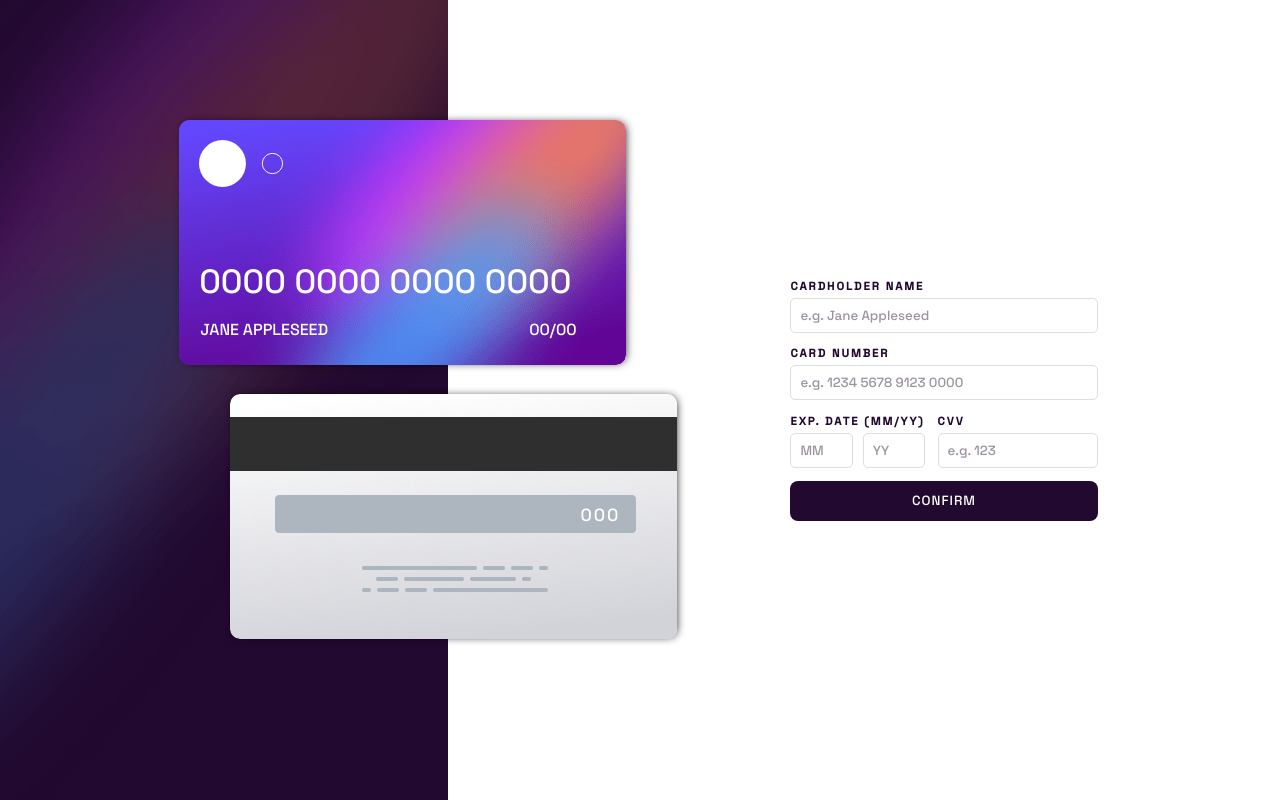
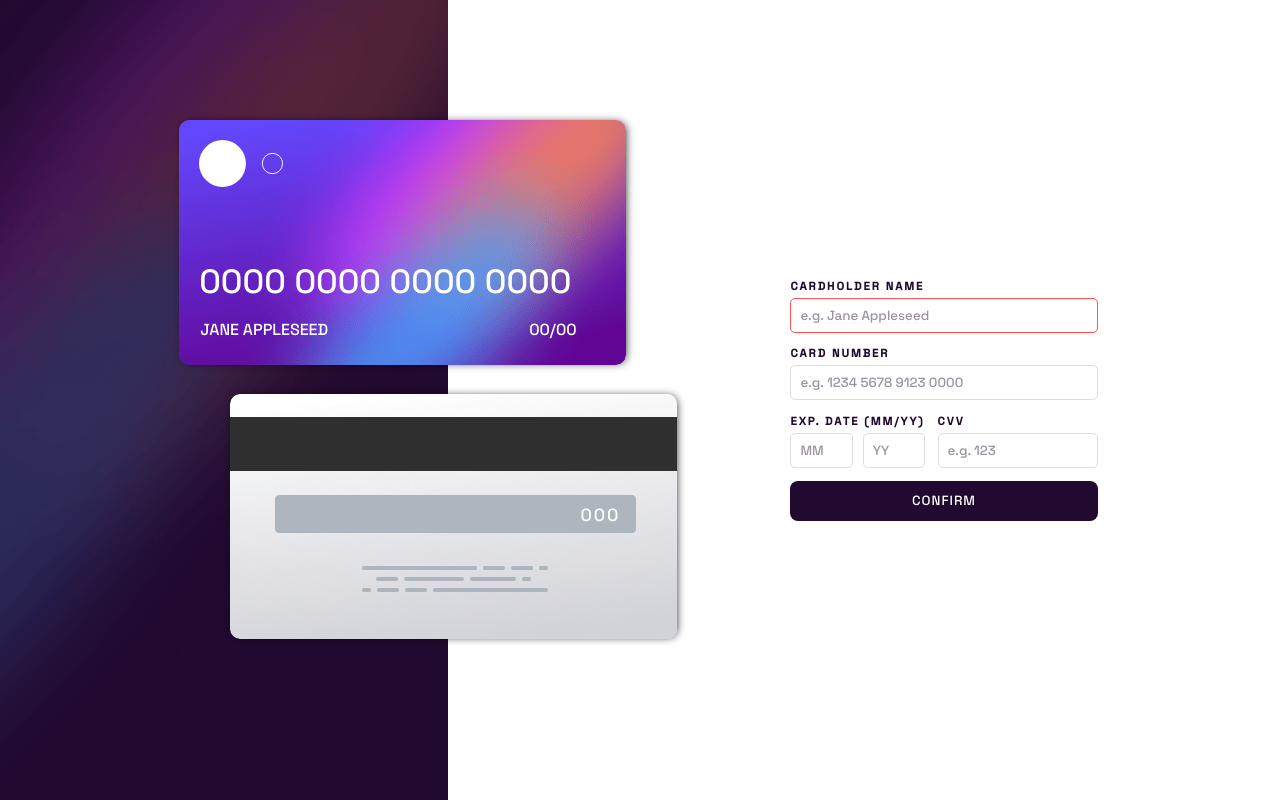
Before and after one commit to Cauabc/Card-details, a React (Vite) app: page / in a window 1280 px wide. Built offline with nearby package versions, Linux system fonts and the light colour scheme.

Commit message:
Added thank you screen, form validation and more

```diff
--- a/src/App.jsx
+++ b/src/App.jsx
@@ -13,7 +13,7 @@ function App() {
   const [mm, setMm] = useState()
   const [yy, setYy] = useState()
   const [isConfirmed, setIsConfirmed] = useState(false)
-  const [isEmpty, setIsEmpty] = useState(false)
+  const [isEmpty, setIsEmpty] = useState(true)
 
   return (
     <CNameContext.Provider value={{ cardName, setCardName, cardNumber, setCardNumber, cvv, setCvv, mm, setMm, yy, setYy, isConfirmed, setIsConfirmed, isEmpty, setIsEmpty }}>
--- a/src/components/form/Form.jsx
+++ b/src/components/form/Form.jsx
@@ -76,6 +76,7 @@ export const Form = () => {
                 setIsEmptyMM(false)
             }
         }
+
         if (!isEmpty && !isEmptyCVV && !isEmptyMM && !isEmptyYY && !isEmptyNumber){
             setIsConfirmed(true)
         }
```
